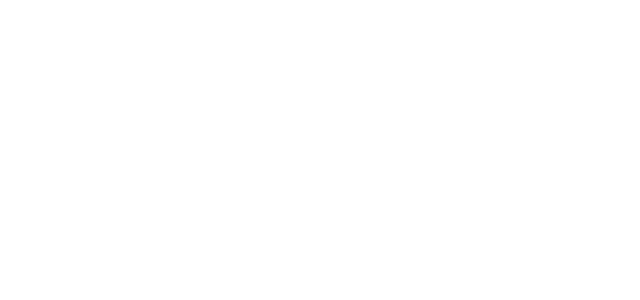
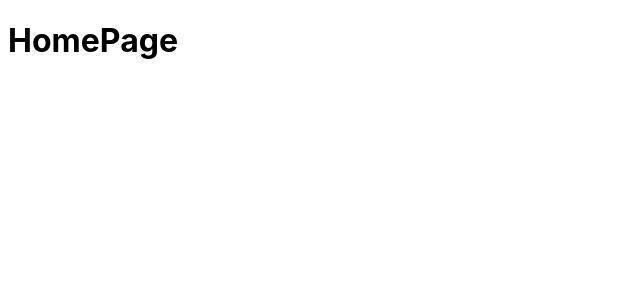
Before and after one commit to DKlintukhov/swapi, a React (Create React App) app: page / in a window 1280 px wide. Shown: the top 300 px of the page, without its empty margins (0-640 px from the left). Built offline with nearby package versions, Linux system fonts and the light colour scheme.

Commit message:
add: routing

```diff
--- a/package.json
+++ b/package.json
@@ -17,6 +17,7 @@
     "react": "^18.2.0",
     "react-dom": "^18.2.0",
     "react-error-boundary": "^4.0.10",
+    "react-router-dom": "^6.14.2",
     "react-scripts": "^5.0.1",
     "typescript": "^4.9.5",
     "web-vitals": "^2.1.4"
--- a/src/App.tsx
+++ b/src/App.tsx
@@ -1,10 +1,18 @@
+
 import { ErrorBoundary } from 'react-error-boundary';
 import { ErrorBoundaryFallback } from './components';
+import { Navigate, Route, Routes } from 'react-router-dom';
+import { HomePage, InfoPage } from './pages';
 import './App.css';
 
 function App() {
   return (
     <ErrorBoundary FallbackComponent={ErrorBoundaryFallback}>
+      <Routes>
+        <Route path='/' element={<HomePage />} />
+        <Route path='/info' element={<InfoPage />} />
+        <Route path='*' element={<Navigate to='/' />} />
+      </Routes>
     </ErrorBoundary>
   );
 }
--- a/src/index.css
+++ b/src/index.css
@@ -4,9 +4,6 @@
     sans-serif;
   -webkit-font-smoothing: antialiased;
   -moz-osx-font-smoothing: grayscale;
-  height: 100vh;
-  width: 100vw;
-  margin: 0;
 }
 
 code {
--- a/src/index.tsx
+++ b/src/index.tsx
@@ -2,6 +2,7 @@
 import ReactDOM from 'react-dom/client';
 import App from './App';
 import reportWebVitals from './reportWebVitals';
+import { BrowserRouter } from 'react-router-dom';
 import './index.css';
 
 const root = ReactDOM.createRoot(
@@ -9,7 +10,9 @@
 );
 root.render(
   <React.StrictMode>
-    <App />
+    <BrowserRouter>
+      <App />
+    </BrowserRouter>
   </React.StrictMode>
 );
 
--- /dev/null
+++ b/src/pages/HomePage/HomePage.tsx
@@ -0,0 +1,3 @@
+export const HomePage = () => {
+    return (<h1>HomePage</h1>)
+}
--- /dev/null
+++ b/src/pages/InfoPage/InfoPage.tsx
@@ -0,0 +1,3 @@
+export const InfoPage = () => {
+    return (<h1>InfoPage</h1>)
+}
--- /dev/null
+++ b/src/pages/index.ts
@@ -0,0 +1,2 @@
+export * from './HomePage/HomePage';
+export * from './InfoPage/InfoPage';
```
Also changed, not shown: 1 other file (tests, documents, lock files or other folders).
